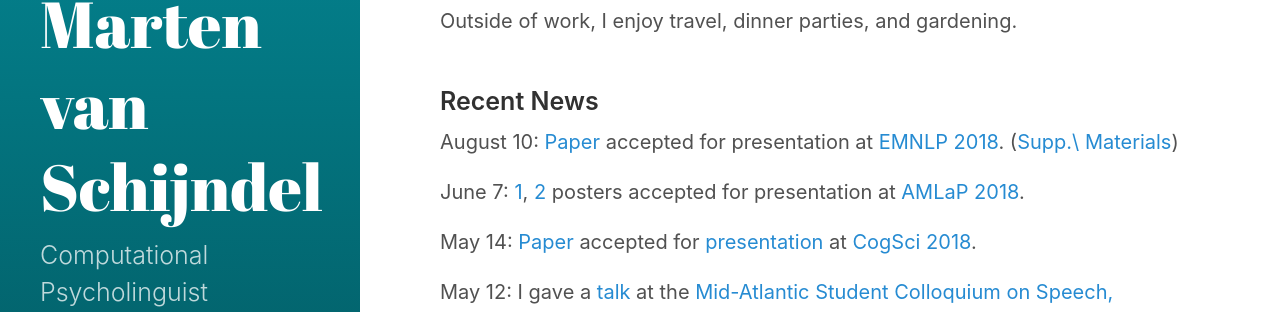
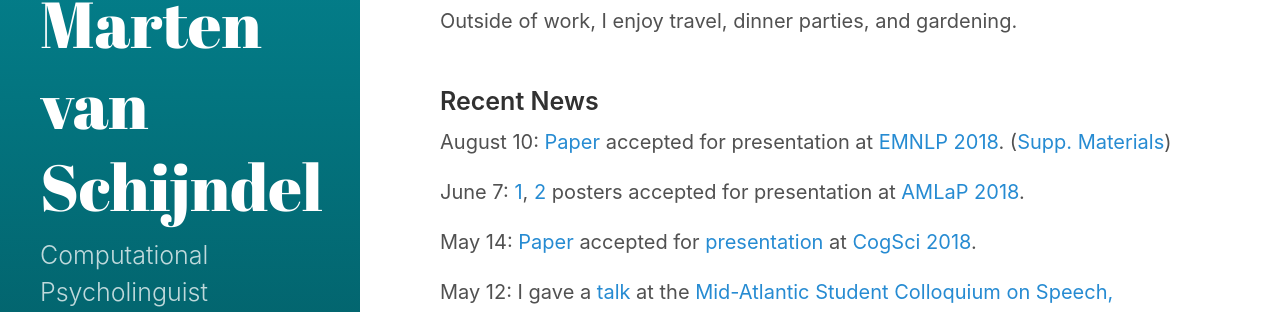
Before and after one commit to yexinqu/vansky.github.io, a Jekyll site: the page built from index.md, in a window 1280 px wide. Shown: the part 354-666 px from the top of the page. Built offline with Jekyll 4.4.1, drawn with Linux system fonts in a browser that asks for light colours.

Commit message:
added pubs

```diff
--- a/index.md
+++ b/index.md
@@ -13,7 +13,7 @@ Outside of work, I enjoy travel, dinner parties, and gardening.
 
 ### Recent News
 
-August 10: [Paper](/assets/pdf/vanschijndel_linzen-2018-emnlp_adapt.pdf) accepted for presentation at [EMNLP 2018](http://emnlp2018.org/). ([Supp.\ Materials](/assets/pdf/vanschijndel_linzen-2018-emnlp_adapt-supp.pdf))
+August 10: [Paper](/assets/pdf/vanschijndel_linzen-2018-emnlp_adapt.pdf) accepted for presentation at [EMNLP 2018](http://emnlp2018.org/). ([Supp. Materials](/assets/pdf/vanschijndel_linzen-2018-emnlp_adapt-supp.pdf))
 
 June 7: [1](/assets/pdf/vanschijndel_linzen-2018-amlap_adapt-abstract.pdf), [2](/assets/pdf/vanschijndel_linzen-2018-amlap_topk-abstract.pdf) posters accepted for presentation at [AMLaP 2018](https://amor.cms.hu-berlin.de/~knoeferp/AMLaP2018/Home.html).
 
--- a/publications.html
+++ b/publications.html
@@ -22,7 +22,7 @@ Marten van Schijndel, Andy Exley, and William Schuler. "A Model of Language Proc
 <h4>Peer-Reviewed Proceedings</h4><br />
 
 Marten van Schijndel and Tal Linzen. "A Neural Model of Adaptation in Reading." In <i>2018 Conference on Empirical Methods in Natural Language Processing (EMNLP 2018)</i>. 2018.
-<div class='dllinks'></div><br>
+<div class='dllinks'>&lfloor; <a href="/assets/pdf/vanschijndel_linzen-2018-emnlp_adapt.pdf">pdf</a> &rfloor; &lfloor; <a href="/assets/pdf/vanschijndel_linzen-2018-emnlp_adapt-supp.pdf">supplementary materials</a> &rfloor;</div><br>
 
 Marten van Schijndel and Tal Linzen. "Modeling garden path effects without explicit hierarchical syntax." In <i>Proceedings of the 40th Annual Meeting of the Cognitive Science Society (CogSci 2018)</i>. 2018.
 <div class='dllinks'>&lfloor; <a href="/assets/pdf/vanschijndel_linzen-2018-cogsci.pdf">pdf</a> &rfloor; &lfloor; <a href="/assets/pdf/vanschijndel_linzen-2018-cogsci-poster.pdf">poster</a> &rfloor;</div><br>
```
